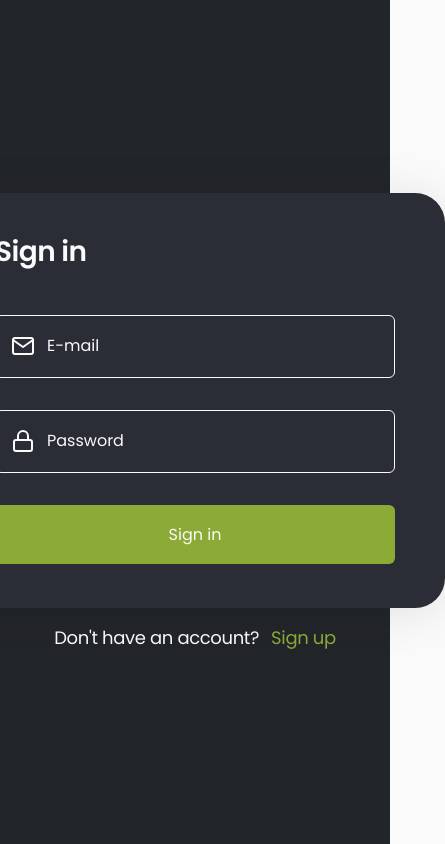
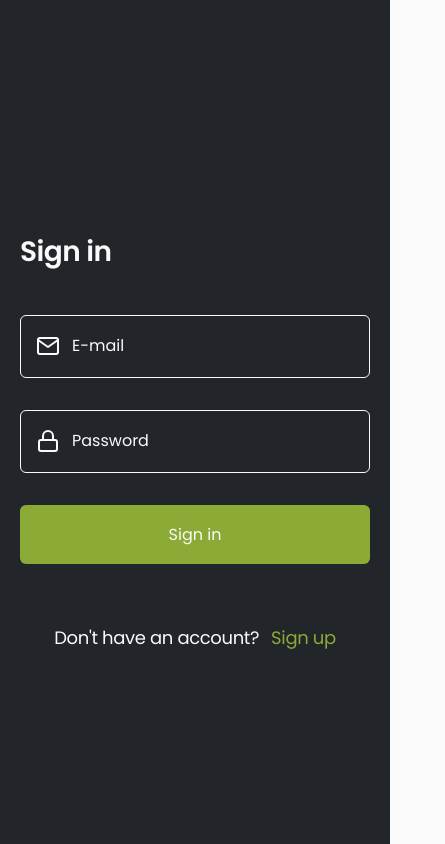
Before and after one commit to anenkosofi/scaling-enigma, a React (Create React App) app in the folder client/: page /#/auth in a window 390 px wide. Shown: the whole page, 445 px wide, since content can reach past the window. Built offline with nearby package versions, Linux system fonts and the light colour scheme.

Commit message:
fix: add mobile screen

```diff
--- a/client/src/components/LoginForm/LoginForm.scss
+++ b/client/src/components/LoginForm/LoginForm.scss
@@ -20,11 +20,16 @@ $white: #fafafa;
     display: flex;
     flex-direction: column;
     gap: 48px;
-    width: 500px;
-    padding: 44px 50px;
-    background-color: $secondary-dark;
-    box-shadow: 0px 4px 48px rgba(0, 0, 0, 0.1);
+    width: 100%;
+    padding: 44px 0;
+    background-color: $primary-dark;
     border-radius: 30px;
+    @media screen and (min-width: 520px) {
+      width: 500px;
+      padding: 44px 50px;
+      background-color: $secondary-dark;
+      box-shadow: 0px 4px 48px rgba(0, 0, 0, 0.1);
+    }
   }
 
   &__title {
@@ -64,9 +69,12 @@ $white: #fafafa;
     padding: 4px;
     font-size: 16px;
     color: $white;
-    background-color: $secondary-dark;
+    background-color: $primary-dark;
     pointer-events: none;
     transition: transform 250ms cubic-bezier(0.4, 0, 0.2, 1);
+    @media screen and (min-width: 520px) {
+      background-color: $secondary-dark;
+    }
   }
 
   &__input {
@@ -149,6 +157,7 @@ $white: #fafafa;
 
   &__question {
     display: flex;
+    flex-wrap: wrap;
     gap: 12px;
     font-weight: 400;
     font-size: 18px;
--- a/client/src/components/Pagination/index.tsx
+++ b/client/src/components/Pagination/index.tsx
@@ -9,12 +9,14 @@ import { selectTotal } from '@store/todos/selectors';
 
 import './Pagination.scss';
 
+const LIMIT = 10;
+
 export const Pagination: FC = () => {
   const dispatch = useAppDispatch();
   const selectedPage = useAppSelector(selectPage);
   const todos = useAppSelector(selectTotal);
 
-  const pages = Math.ceil(todos / 10);
+  const pages = Math.ceil(todos / LIMIT);
   const nextPage = selectedPage + 1;
   const prevPage = selectedPage - 1;
 
```
